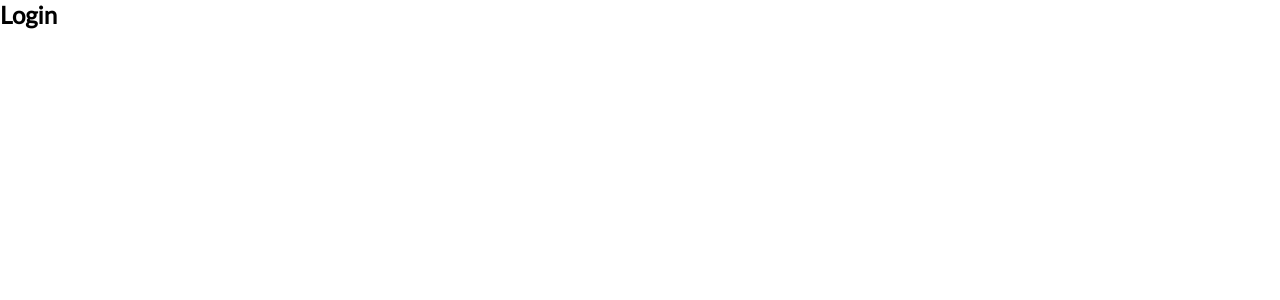
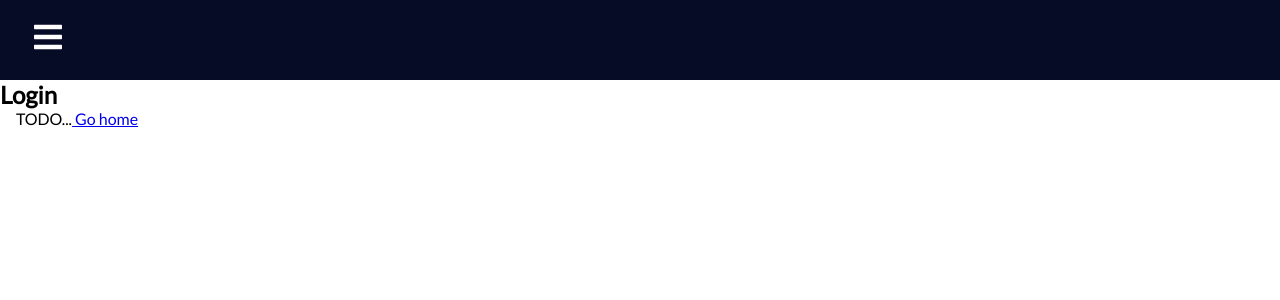
Before and after one commit to timicienio/farm-by-RDOGS, a React (Create React App) app in the folder farm-v1/: page /login in a window 1280 px wide. Shown: the top 300 px of the page. Built offline with nearby package versions, Linux system fonts and the light colour scheme.

Commit message:
login routing

```diff
--- a/farm-v1/src/App.js
+++ b/farm-v1/src/App.js
@@ -39,31 +39,23 @@ function App() {
 	return (
 		<>
 			<Router>
-				{userData.name === '' ? (
-					<>
+				<Navbar />
 				<Switch>
 					<Route exact path='/'>
 						<Redirect to='/signup' />
 					</Route>
-							<Route path='/signup' component={EntranceForm} />
-							<Route path='/login' component={LoginForm} />
-						</Switch>
-					</>
-				) : (
-					<>
-						<Navbar />
-						<Switch>
-							<Route exact path='/' component={Home} />
+					<Route path='/home' component={Home} />
 					<Route path='/friends' component={Friends} />
 					<Route path='/farms' component={Farms} />
+					<Route path='/preferences' component={Preferences} />
+					<Route path='/about' component={About} />
+					<Route path='/signup' component={EntranceForm} />
 					<Route
-								path='/preferences'
-								component={Preferences}
+						path='/login'
+						setUserData={setUserData}
+						component={LoginForm}
 					/>
-							<Route path='/about' component={About} />
 				</Switch>
-					</>
-				)}
 			</Router>
 		</>
 	);
--- a/farm-v1/src/components/EntranceForm.js
+++ b/farm-v1/src/components/EntranceForm.js
@@ -9,6 +9,7 @@ const EntranceForm = () => {
 	function submitForm() {
 		setIsSubmitted(true);
 	}
+
 	return (
 		<>
 			<div className='form-container'>
--- a/farm-v1/src/components/FormSuccess.js
+++ b/farm-v1/src/components/FormSuccess.js
@@ -1,15 +1,16 @@
 import React from 'react';
+import { Link } from 'react-router-dom';
 import './EntranceForm.css';
 
 const FormSuccess = () => {
 	return (
 		<div className='form-content-right'>
 			<h1 className='form-success'>We have received your request!</h1>
-			<img
+			{/* <img
 				className='form-img-2'
 				src='img/img-3.svg'
 				alt='success-image'
-			/>
+			/> */}
 		</div>
 	);
 };
--- a/farm-v1/src/components/LoginForm.js
+++ b/farm-v1/src/components/LoginForm.js
@@ -1,13 +1,36 @@
-import React from 'react';
+import React, { useState } from 'react';
+import { Link, Redirect } from 'react-router-dom';
 
-function LoginForm() {
+function LoginForm({ setUserData }) {
+	const [loggedIn, setLoggedIn] = useState(false);
+
 	return (
-		<form>
-			<div className='form-inner'>
-				<h2>Login</h2>
-				{/*ERROR*/}
-			</div>
-		</form>
+		<>
+			{loggedIn ? (
+				<Redirect to='/home' />
+			) : (
+				//<Redirect to='/' />
+				<form>
+					<div className='login'>
+						<h2>Login</h2>
+						<span>TODO...</span>
+						<Link to='/home'> Go home </Link>
+						{/* <button
+							onClick={() => {
+								setUserData({
+									name: 'rdogs',
+									email: 'rdogs@rdogs.com',
+								});
+								console.log('logged in');
+								setLoggedIn(true);
+							}}
+						>
+							Log In
+						</button> */}
+					</div>
+				</form>
+			)}
+		</>
 	);
 }
 
--- a/farm-v1/src/components/SidebarData.js
+++ b/farm-v1/src/components/SidebarData.js
@@ -7,7 +7,7 @@ import * as BsIcons from 'react-icons/bs';
 export const SidebarData = [
 	{
 		title: 'Home',
-		path: '/',
+		path: '/home',
 		icon: <AiIcons.AiFillHome />,
 		cName: 'nav-text',
 	},
```
Also changed, not shown: 1 other file (tests, documents, lock files or other folders). Lines whose indentation alone changed are shown as unchanged.
